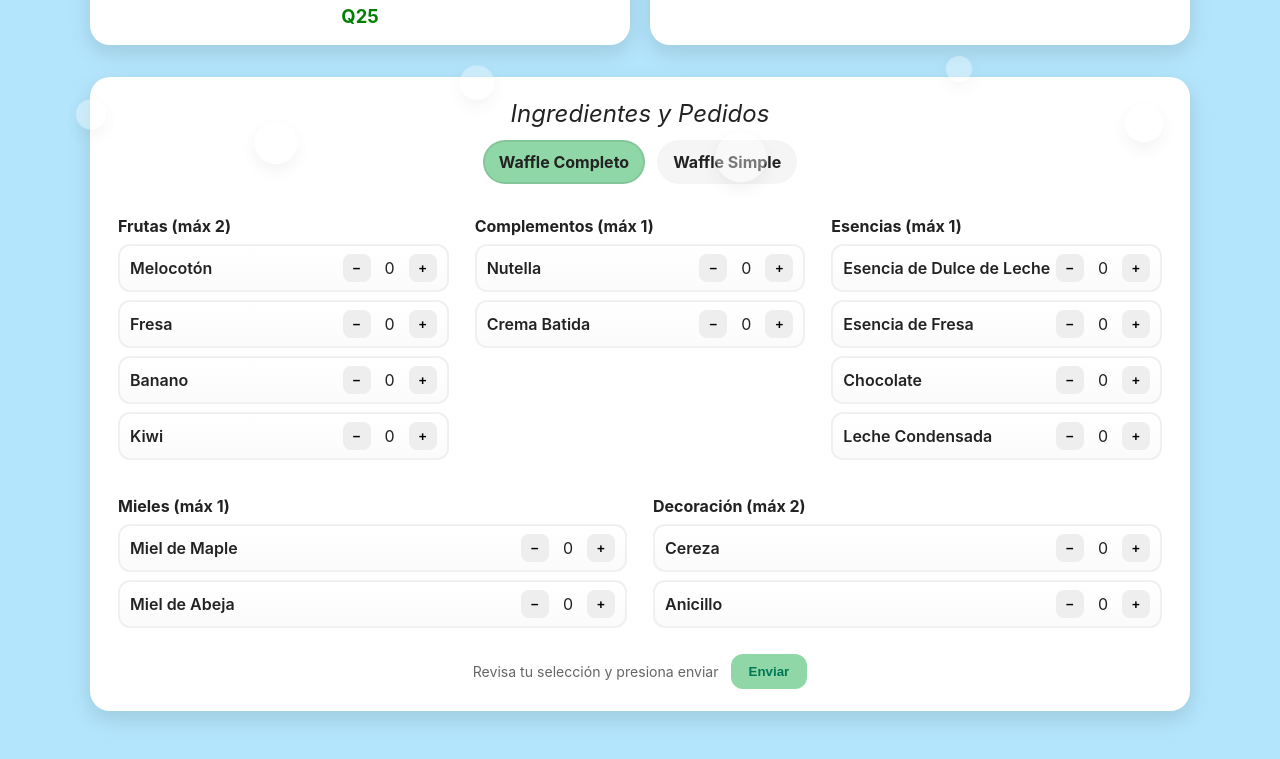
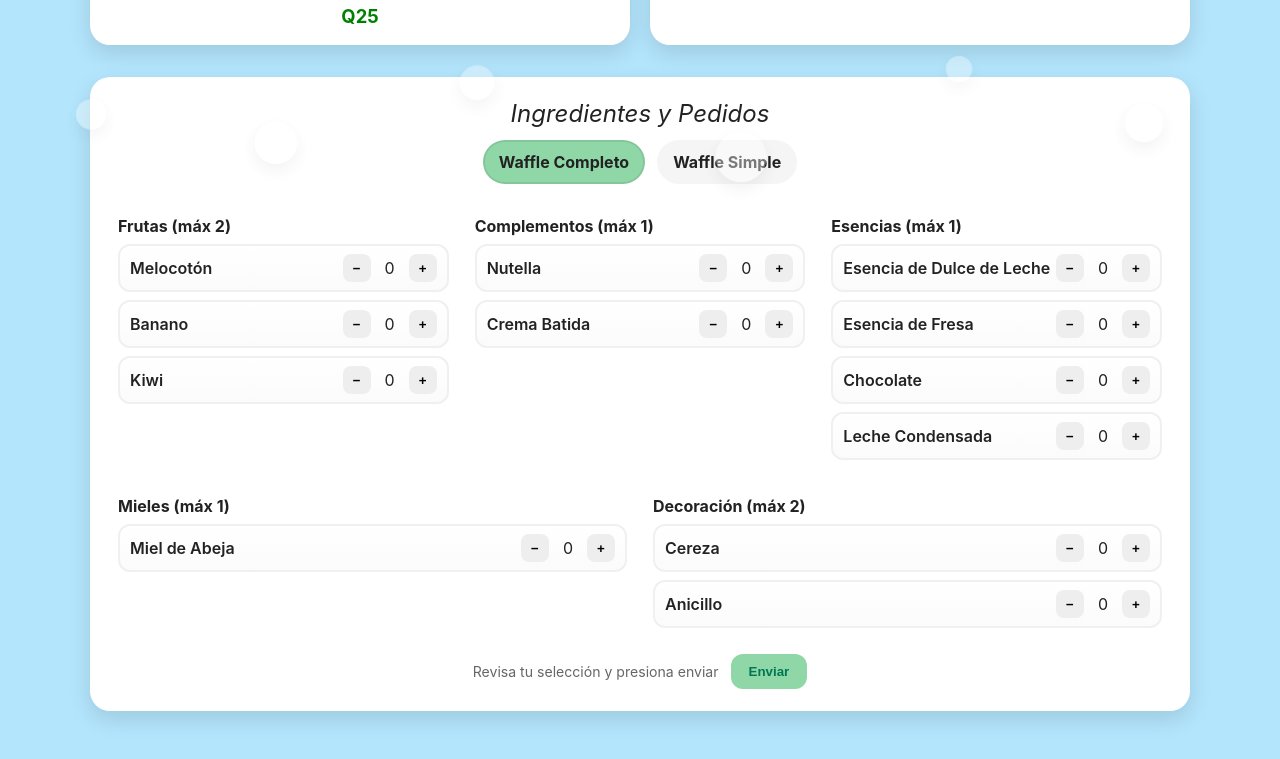
Before and after one commit to leandrochavez026-code/waffles-riquisimos, a plain HTML site: page index.html in a window 1280 px wide. Shown: the part 539-1298 px from the top of the page. Drawn offline with Linux system fonts and the light colour scheme.

```diff
--- a/index.html
+++ b/index.html
@@ -252,7 +252,6 @@
 const DATA = {
   frutas: [
     { nombre: 'Melocotón', stock: 30 },
-    { nombre: 'Fresa', stock: 30 },
      { nombre: 'Banano', stock: 30 },
      { nombre: 'Kiwi', stock: 30 }
   ],
@@ -267,7 +266,6 @@
     { nombre: 'Leche Condensada', stock: 30 }
   ],
   mieles: [
-    { nombre: 'Miel de Maple', stock: 30 },
     { nombre: 'Miel de Abeja', stock: 30 }
   ],
   decoracion: [
```
